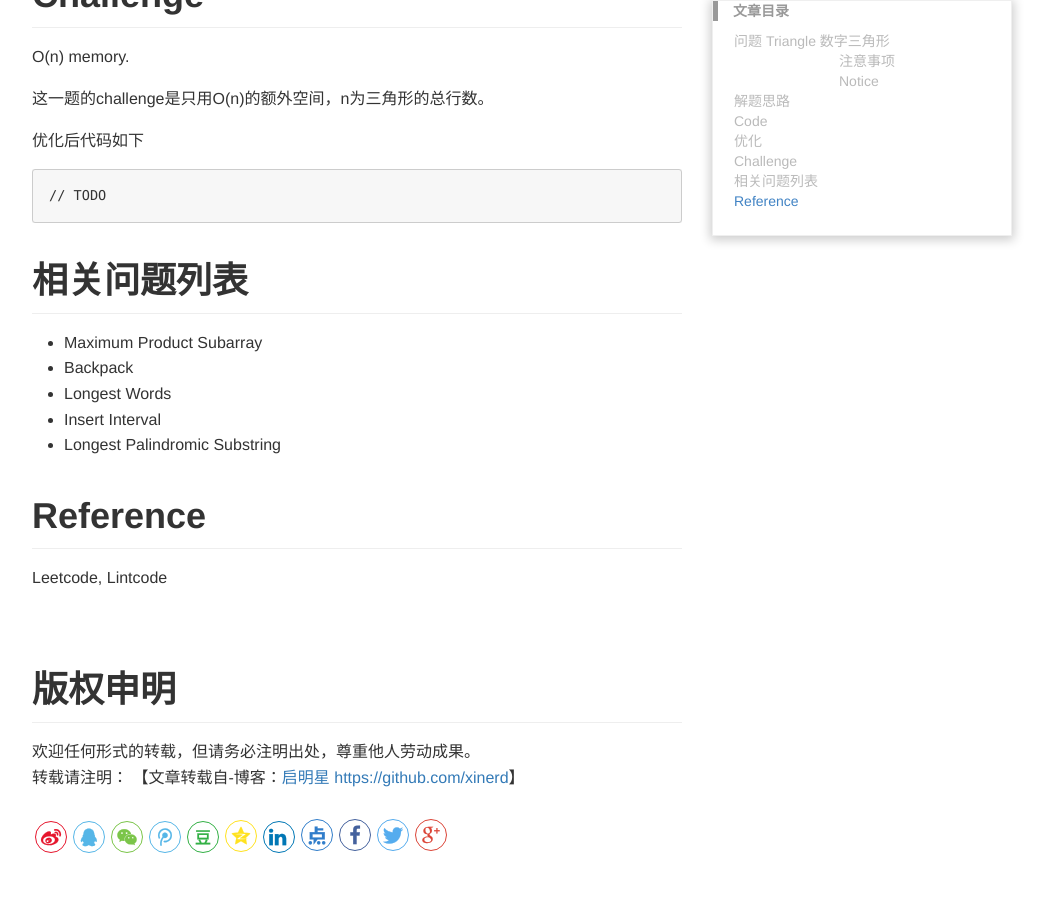
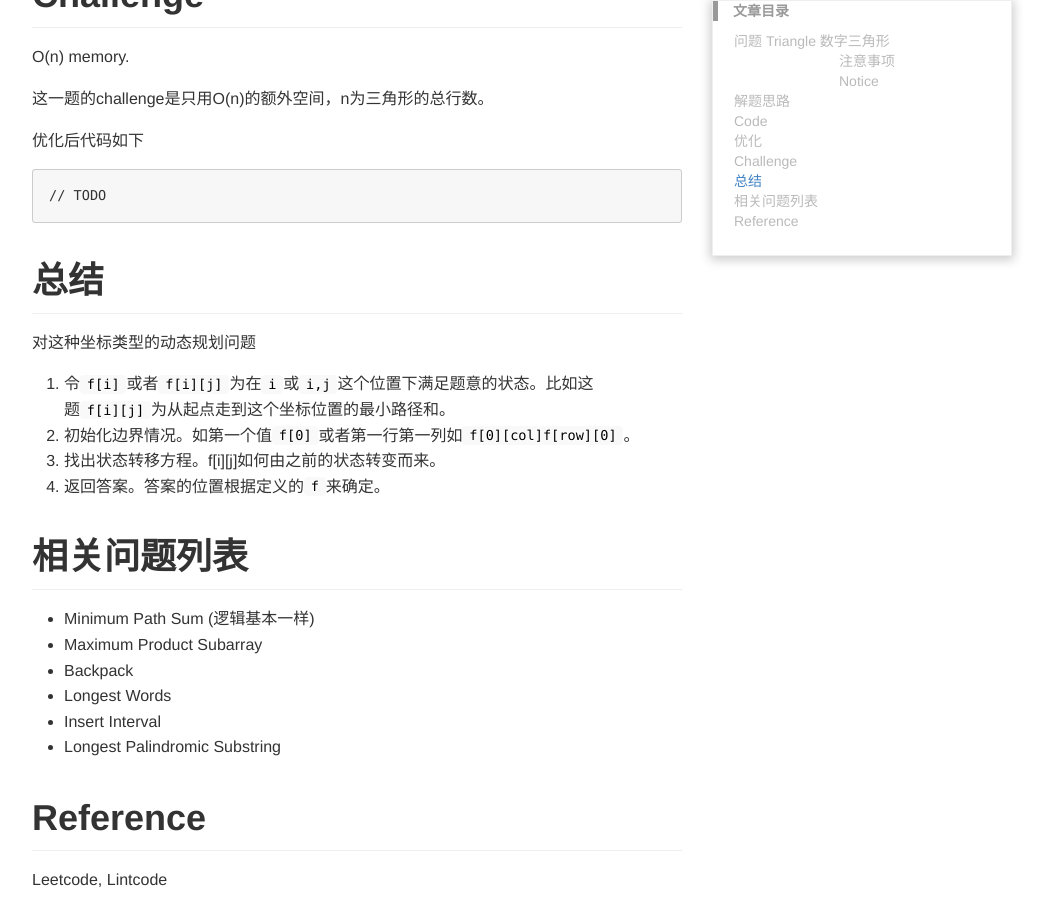
Before and after one commit to RajDkJangam/xinerd.github.io, a Jekyll site: the page built from _posts/2016/2016-11-05-Triangle.md, in a window 1280 px wide and 900 px high, scrolled down 3890 px. Shown: the whole window, without its empty margins (113-1162 px from the left). Built offline with Jekyll 4.4.1, drawn with Linux system fonts in a browser that asks for light colours; comment, search, counter and statistics services are not loaded.

Commit message:
Added 坐标类dp总结

````diff
--- a/_posts/2016/2016-11-05-Triangle.md
+++ b/_posts/2016/2016-11-05-Triangle.md
@@ -169,9 +169,16 @@ O(n) memory.
 // TODO
 ```
 
+# 总结
+对这种坐标类型的动态规划问题
+1. 令`f[i]`或者`f[i][j]`为在`i`或`i,j`这个位置下满足题意的状态。比如这题`f[i][j]`为从起点走到这个坐标位置的最小路径和。
+2. 初始化边界情况。如第一个值`f[0]`或者第一行第一列如`f[0][col]f[row][0]`。
+3. 找出状态转移方程。f[i][j]如何由之前的状态转变而来。
+4. 返回答案。答案的位置根据定义的`f`来确定。
 
 
 # 相关问题列表
+* Minimum Path Sum (逻辑基本一样)
 * Maximum Product Subarray
 * Backpack
 * Longest Words
````
